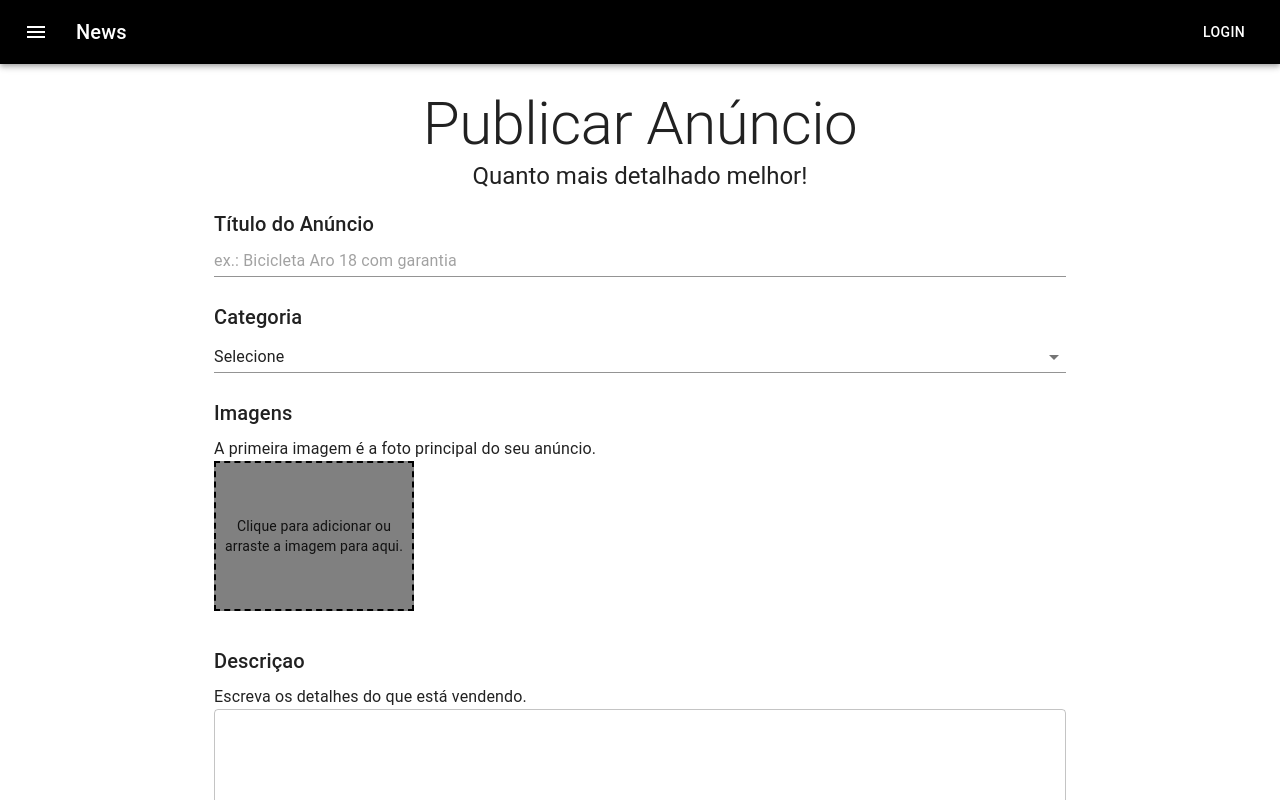
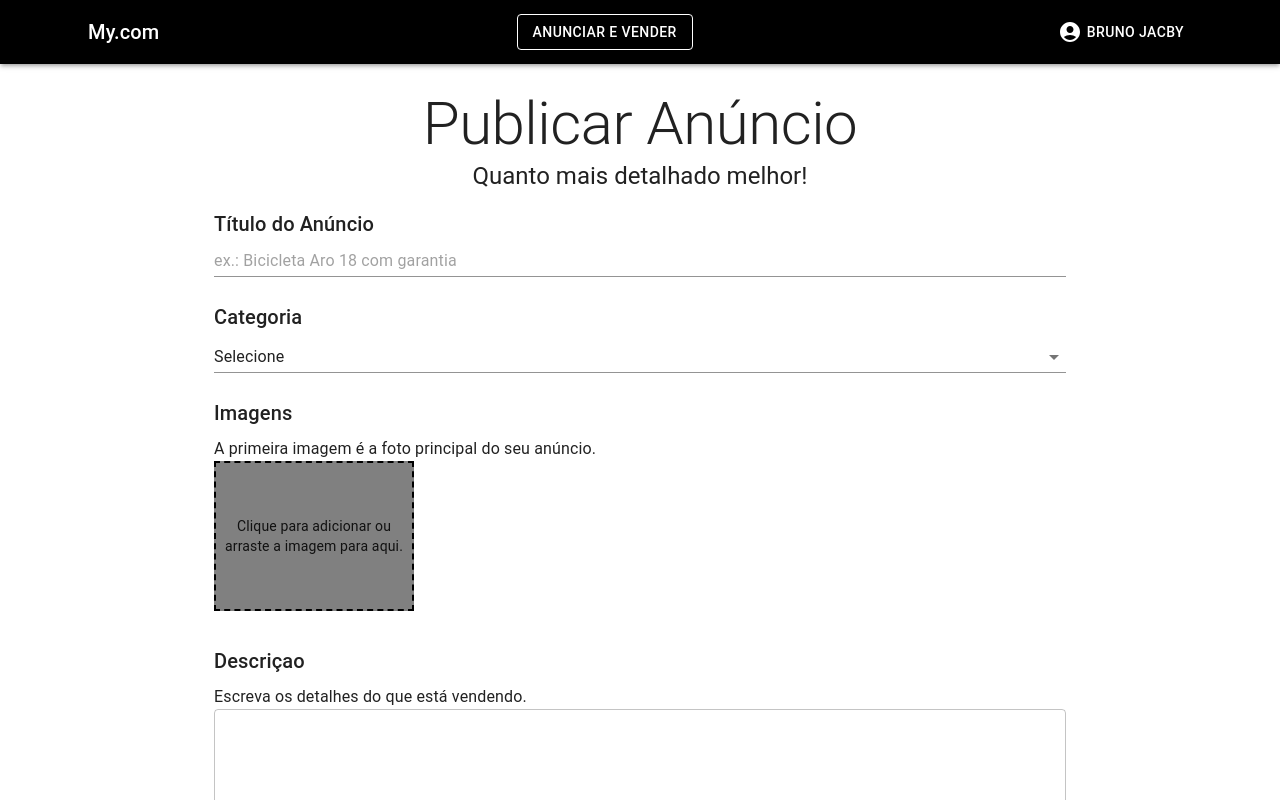
Before and after one commit to brunojacby/anunx, a Next.js app: page /user/publish in a window 1280 px wide. Shown: the top 800 px of the page. Built offline with nearby package versions, Linux system fonts and the light colour scheme.

Commit message:
adc menu

```diff
--- a/pages/index.js
+++ b/pages/index.js
@@ -17,7 +17,7 @@ const searchBox = theme => ({
 })
 
 const cardGrid = {
-    backgroundColor: 'blue',
+
 }
 
 const Home = () => {
@@ -38,7 +38,7 @@ const Home = () => {
                 </Paper>
             </Container>
 
-            <Container maxWidth="md" sx={cardGrid}>
+            <Container maxWidth="lg" sx={cardGrid}>
                 <Typography component="h2" variant='h4' align='center' color='textPrimary'>
                     Destaques
                 </Typography>
--- a/src/components/Header.js
+++ b/src/components/Header.js
@@ -6,27 +6,91 @@ import Typography from '@mui/material/Typography';
 import Button from '@mui/material/Button';
 import IconButton from '@mui/material/IconButton';
 import MenuIcon from '@mui/icons-material/Menu';
+import { Avatar, Menu, MenuItem } from '@mui/material';
+import Link from 'next/link'
+import { AccountCircle } from '@mui/icons-material';
+import { Container } from '@mui/system';
+
+const navBar = {
+  display: 'flex',
+  justifyContent: 'space-between',
+  alignItens: 'center',
+  textAlign: 'center',
+}
+
+
 
 export default function ButtonAppBar() {
+
+  const [anchorEl, setAnchorEl] = React.useState(null);
+  const open = Boolean(anchorEl);
+  const handleClick = (event) => {
+    setAnchorEl(event.currentTarget);
+  };
+  const handleClose = () => {
+    setAnchorEl(null);
+  };
+
   return (
-    <Box sx={{ flexGrow: 1 }}>
-      <AppBar position="static">
-        <Toolbar>
-          <IconButton
-            size="large"
-            edge="start"
-            color="inherit"
-            aria-label="menu"
-            sx={{ mr: 2 }}
-          >
-            <MenuIcon />
-          </IconButton>
-          <Typography variant="h6" component="div" sx={{ flexGrow: 1 }}>
-            News
-          </Typography>
-          <Button color="inherit">Login</Button>
-        </Toolbar>
+    <>
+      <AppBar position="static" elevation={3}>
+        <Container maxWidth="lg">
+          <Toolbar sx={navBar}>
+            <Link href="/" style={{textDecoration: 'none', color: 'white'}}>
+            <Typography variant="h6" sx={{ flexGrow: 1 }}>
+              My.com
+            </Typography>
+            </Link>
+            <Link href="/user/publish" style={{textDecoration: 'none', color: 'white'}}>
+                <Button color="inherit" variant="outlined">
+                  Anunciar e Vender
+                </Button>
+            </Link>
+
+
+            <Button
+              id="basic-button"
+              aria-controls={open ? 'basic-menu' : undefined}
+              aria-haspopup="true"
+              aria-expanded={open ? 'true' : undefined}
+              onClick={handleClick}
+              color='inherit'
+              style={{color: 'white'}}
+            >
+              {
+                true === false
+              ? <Avatar src=''/>
+              : <AccountCircle />
+              }
+              <Typography variant="h7" style={{marginLeft: 5}}>
+              Bruno Jacby
+              </Typography>
+
+            </Button>
+            <Menu
+              id="basic-menu"
+              anchorEl={anchorEl}
+              open={open}
+              onClose={handleClose}
+              MenuListProps={{
+                'aria-labelledby': 'basic-button',
+              }}
+            >
+
+              <Link href="/user/dashboard" style={{textDecoration: 'none', color: 'black'}}>
+                  <MenuItem>Meus anúncios</MenuItem>
+              </Link>
+              <Link href="/user/publish" style={{textDecoration: 'none', color: 'black'}}>
+                  <MenuItem>Publicar novo anúncio</MenuItem>
+              </Link>
+              <Link href="/" style={{textDecoration: 'none', color: 'black'}}>
+                  <MenuItem>Sair</MenuItem>
+              </Link>
+
+            </Menu>
+          </Toolbar>
+        </Container>
       </AppBar>
-    </Box>
+    </>
   );
 }
```
